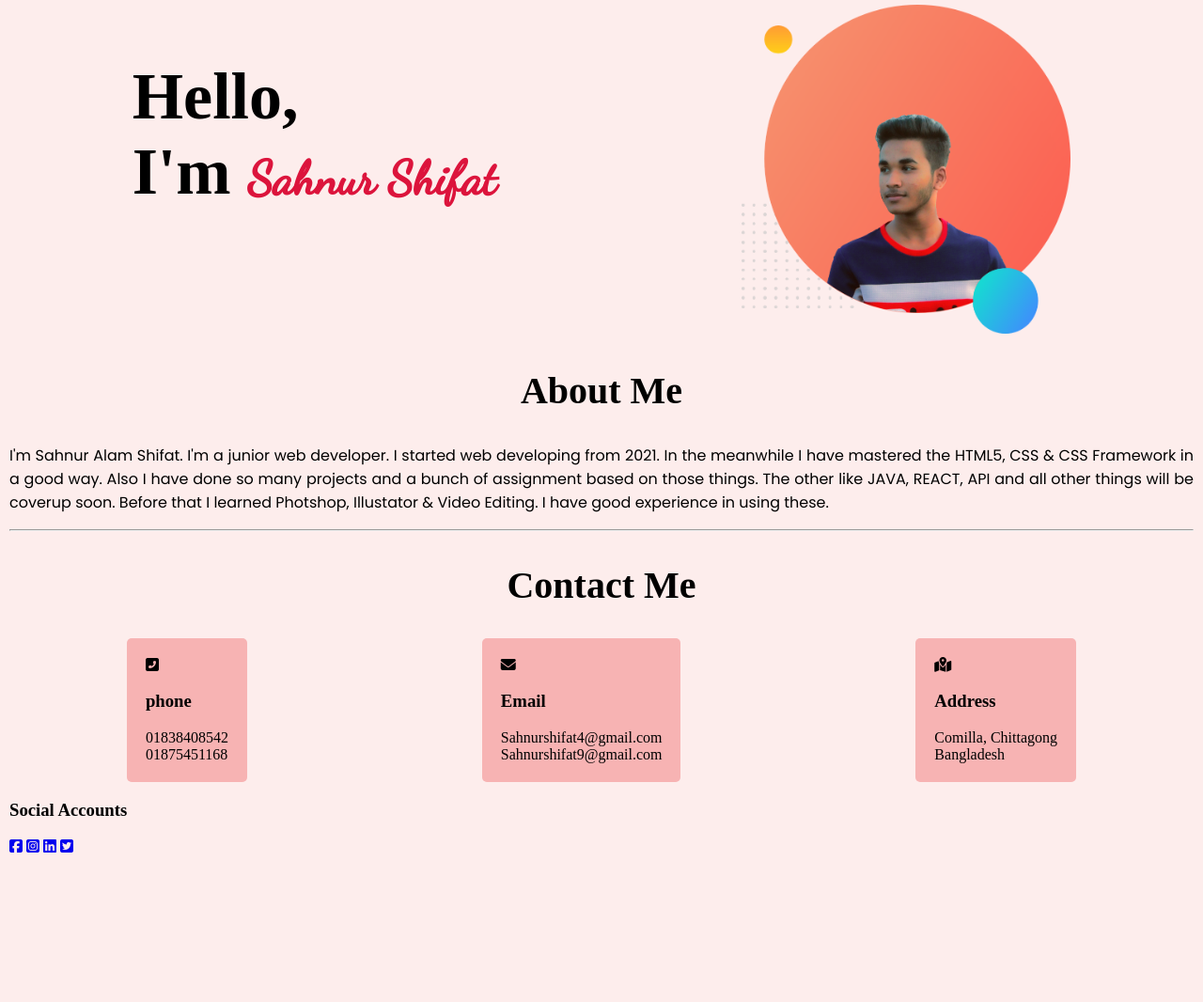
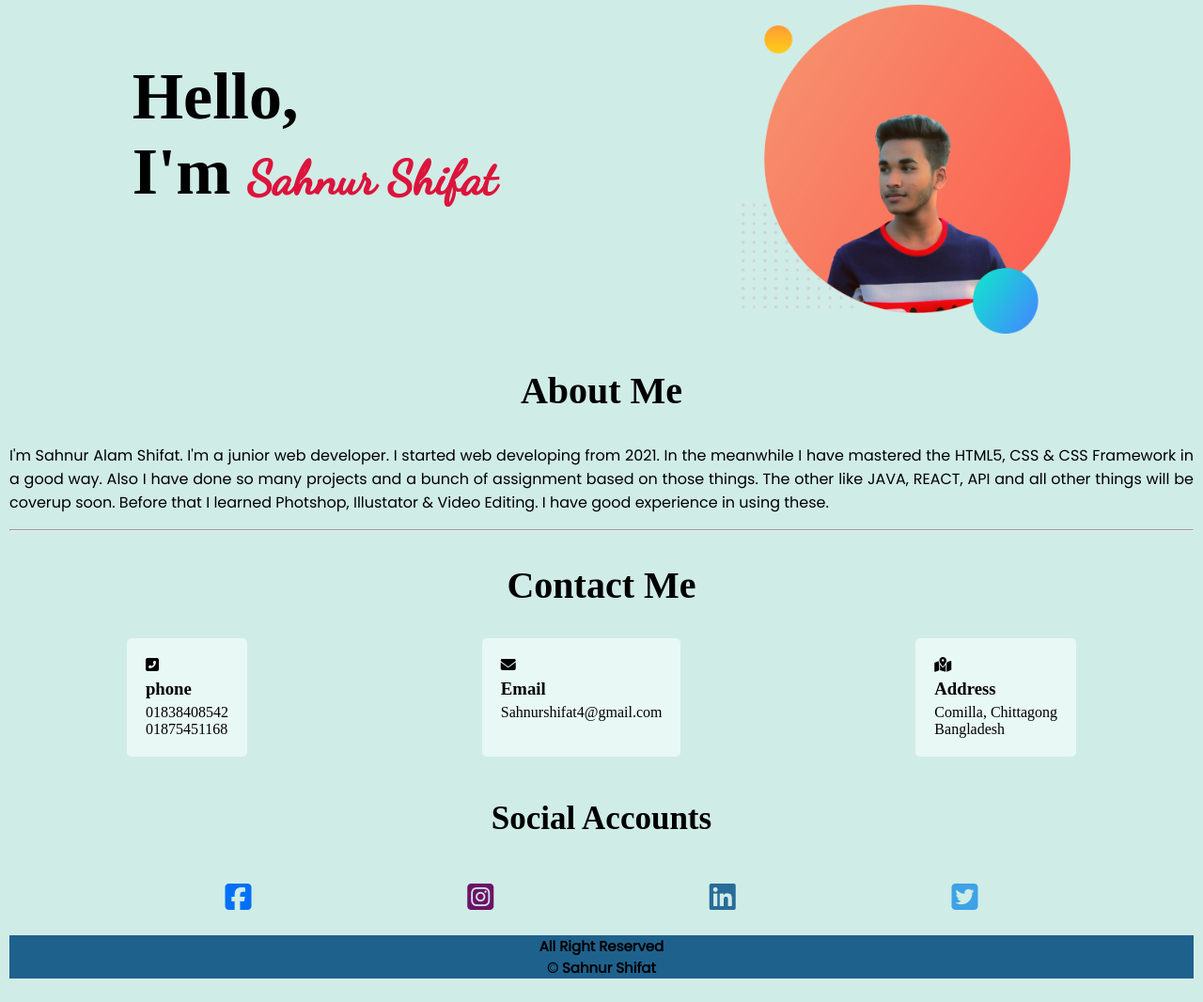
Before and after one commit to sahnurshifat/Sahnur-Shifat, a plain HTML site: page index.html in a window 1280 px wide. Shown: the whole page at 94% size. Before the commit the page ends 910 px from the top, so only its background shows below. Drawn offline with Linux system fonts and the light colour scheme; a web font is replaced by a local one.

Commit message:
footer added

```diff
--- a/index.html
+++ b/index.html
@@ -63,8 +63,7 @@
                     </div>
                     <div class="con">
                         <h3>Email</h3>
-                        Sahnurshifat4@gmail.com <br>
-                        Sahnurshifat9@gmail.com
+                        Sahnurshifat4@gmail.com
                     </div>
                 </div>
                 <div class="container">
@@ -80,12 +79,19 @@
             </div>
         </section>
         <section class="social">
-            <h3>Social Accounts</h3>
-            <a href="https://www.facebook.com/sh.ifat.587"><i class="fab fa-facebook-square"></i></a>
-            <a href="https://www.instagram.com/shifat_sahnur/"><i class="fab fa-instagram-square"></i></a>
-            <a href="https://www.linkedin.com/in/sahnur-shifat-14926a228/"><i class="fab fa-linkedin"></i></a>
-            <a href="https://twitter.com/shanurshifat"><i class="fab fa-twitter-square"></i></a>
+            <h4>Social Accounts</h4>
+            <div class="socials">
+                <a class="button1" href="https://www.facebook.com/sh.ifat.587"><i
+                        class="fab fa-2x fb fa-facebook-square"></i></a>
+                <a href="https://www.instagram.com/shifat_sahnur/"><i class="fab fa-2x ig fa-instagram-square"></i></a>
+                <a href="https://www.linkedin.com/in/sahnur-shifat-14926a228/"><i
+                        class="fab fa-2x ln fa-linkedin"></i></a>
+                <a href="https://twitter.com/shanurshifat"><i class="fab fa-2x tw fa-twitter-square"></i></a>
+            </div>
         </section>
+        <footer>
+            <h5> All Right Reserved <br> © Sahnur Shifat </h5>
+        </footer>
     </main>
 </body>
 
--- a/style.css
+++ b/style.css
@@ -1,6 +1,6 @@
 body{
     margin: 5px 10px 0 10px;
-    background-color:  #FDEDEC ;
+    background-color:  #D0ECE7  ;
 }
 
 .intro-details{
@@ -44,7 +44,47 @@ p{
 }
 
 .container{
-    background-color: #F7B3B3;
+    background-color:  #E8F8F5;
     border-radius: 5px;
     padding: 20px;
 }
+h3{
+    margin: 5px 0 5px 0;
+}
+h4{
+    font-size: 35px;
+    text-align: center;
+}
+.socials{
+    display: flex;
+    justify-content: space-evenly;
+}
+
+
+.fb{
+
+    color: #0070F7;
+}
+.ln{
+    color: #286c99 ;
+}
+.ig{
+    color: #6e1268;
+}
+.tw{
+    color: #3ea2e6 ;
+}
+footer{
+    background-color: #1F618D ;
+    color: black;
+    text-align: center;
+}
+h5{
+    font-family: 'poppins';
+    font-size: 15px;
+}
+
+/* mediaqueryformobile */
+@media only screen and (max-width:688px){
+
+}
```
